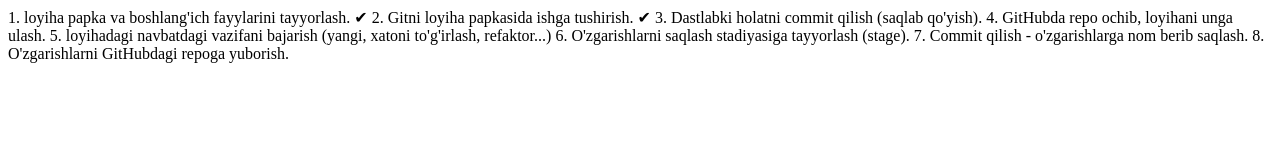
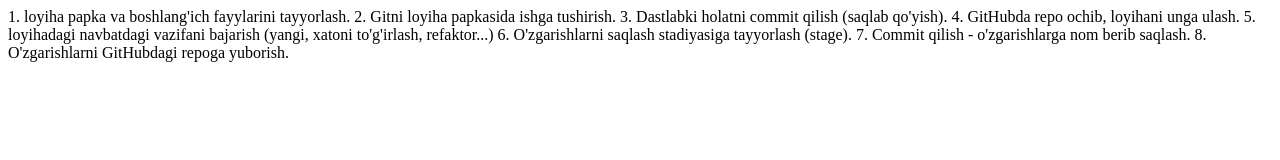
Before and after one commit to Yusufbek-JS/git-fundamentals, a plain HTML site: page index.html in a window 1280 px wide. Drawn offline with Linux system fonts and the light colour scheme.

Commit message:
initial commit

```diff
--- a/index.html
+++ b/index.html
@@ -11,8 +11,8 @@
     <!-- commit     - Nom berib saqlab qo'yish -->
     <!-- repo       - loyihaning boshqacha nomi -->
 
-    1. loyiha papka va boshlang'ich fayylarini tayyorlash. ✔
-    2. Gitni loyiha papkasida ishga tushirish.  ✔
+    1. loyiha papka va boshlang'ich fayylarini tayyorlash.
+    2. Gitni loyiha papkasida ishga tushirish.
     3. Dastlabki holatni  commit qilish (saqlab qo'yish).
     4. GitHubda repo ochib, loyihani unga ulash.
 
```
